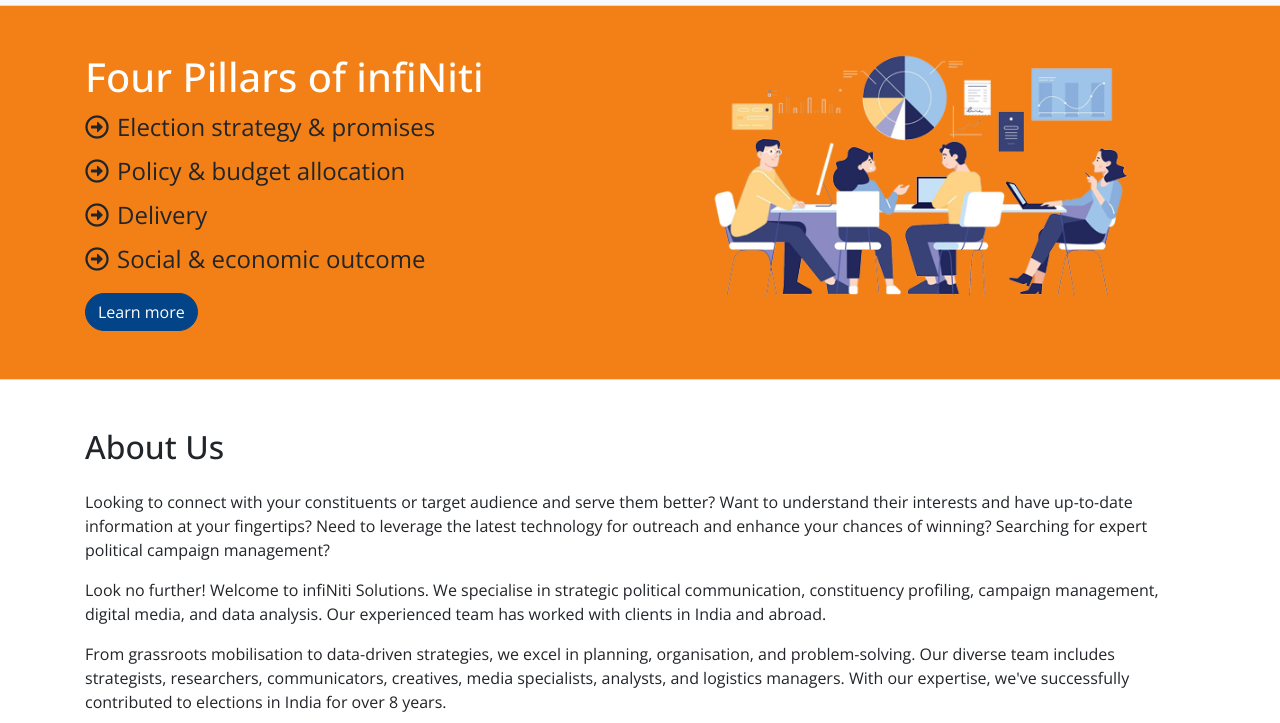
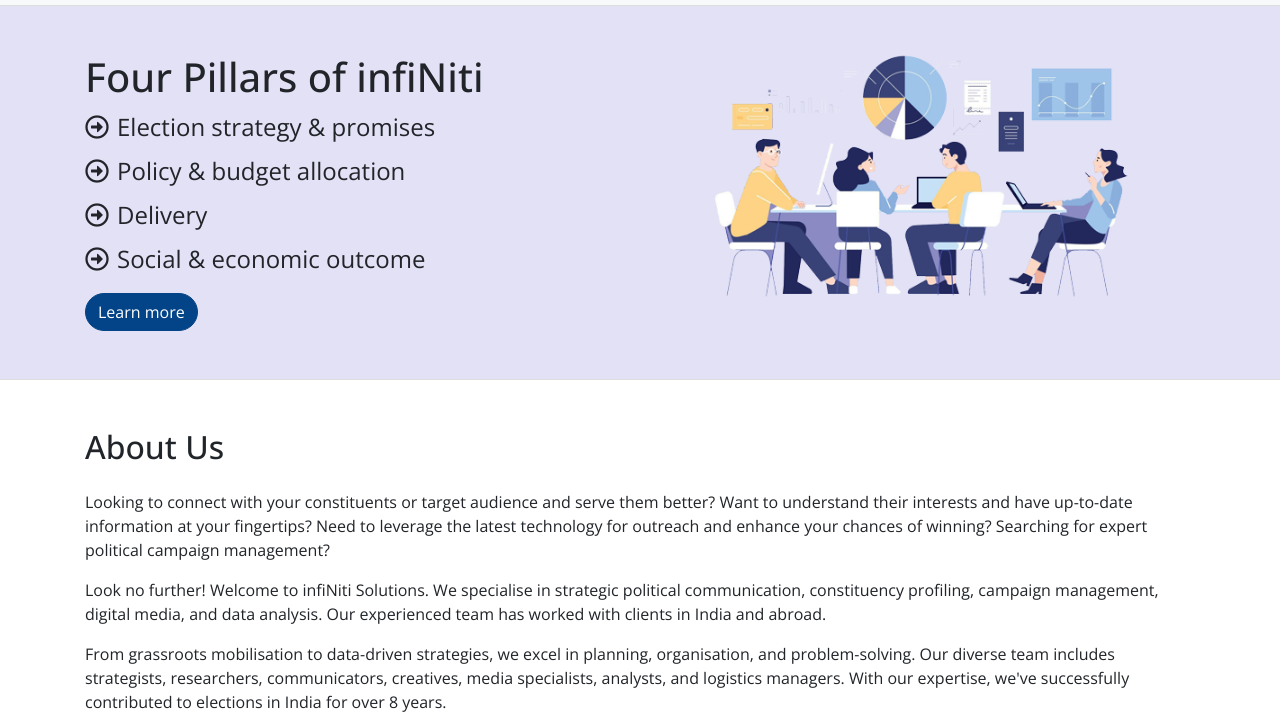
Before and after one commit to karthikdeva/infiNiti, a plain HTML site: page index.html in a window 1280 px wide. Shown: the part 77-800 px from the top of the page. Drawn offline with nearby package versions, Linux system fonts and the light colour scheme.

Commit message:
color updated

```diff
--- a/css/styles.css
+++ b/css/styles.css
@@ -1,7 +1,7 @@
 :root {
     --primary-bg: #024487;
     --secondary-bg: #009735;
-    --bg-light: #f28016;
+    --bg-light: #e2e1f5;
 }
 
 .banner-content ul {
--- a/index.html
+++ b/index.html
@@ -52,7 +52,7 @@
         <div class="container">
             <div class="row">
                 <div class="col-md-6 banner-content py-5">
-                    <h1 class="text-white">Four Pillars of infiNiti</h1>
+                    <h1>Four Pillars of infiNiti</h1>
                     <ul>
                         <li><i class="far fa-arrow-alt-circle-right"></i>Election strategy &amp; promises</li>
                         <li><i class="far fa-arrow-alt-circle-right"></i>Policy &amp; budget allocation</li>
```
